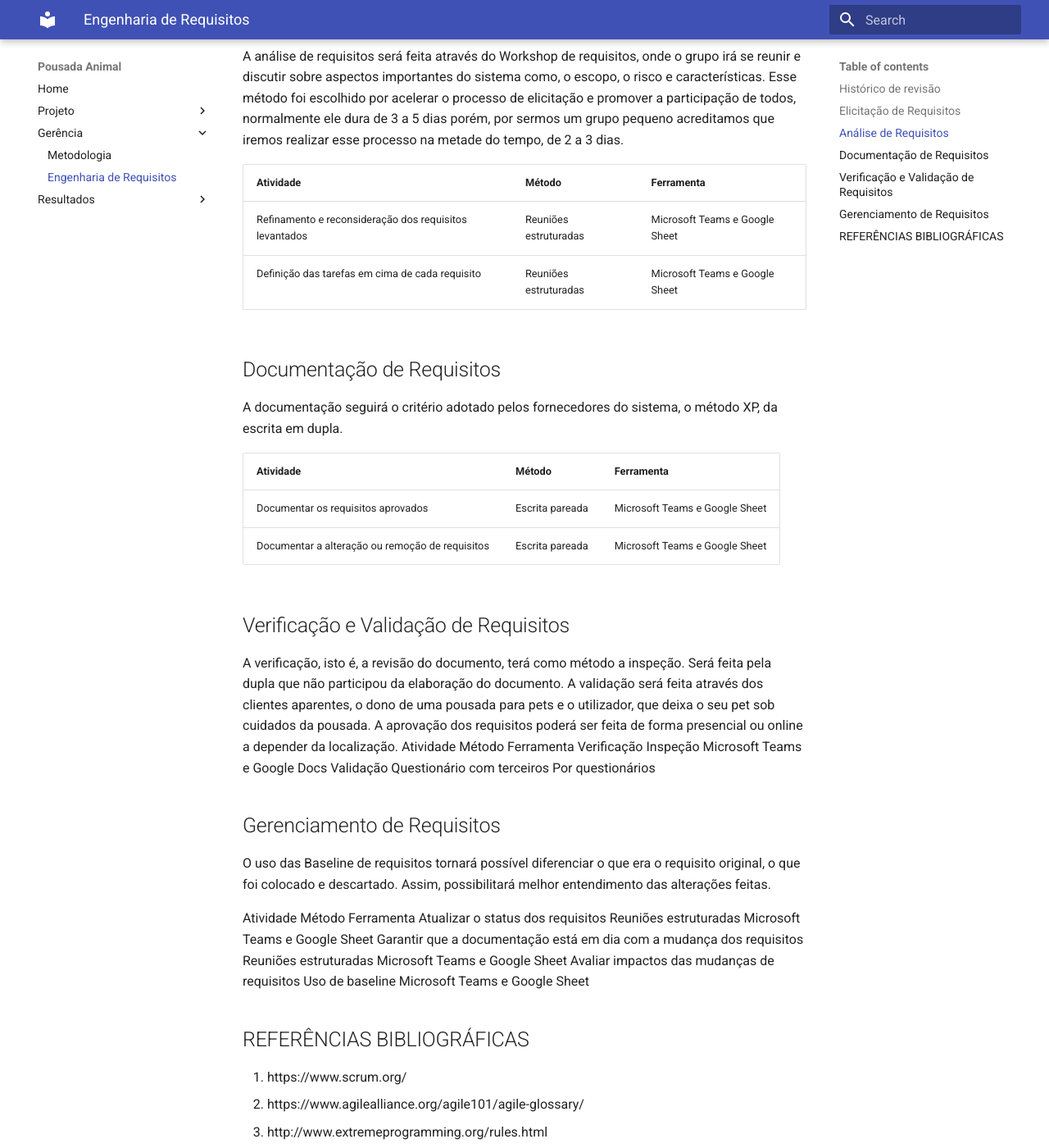
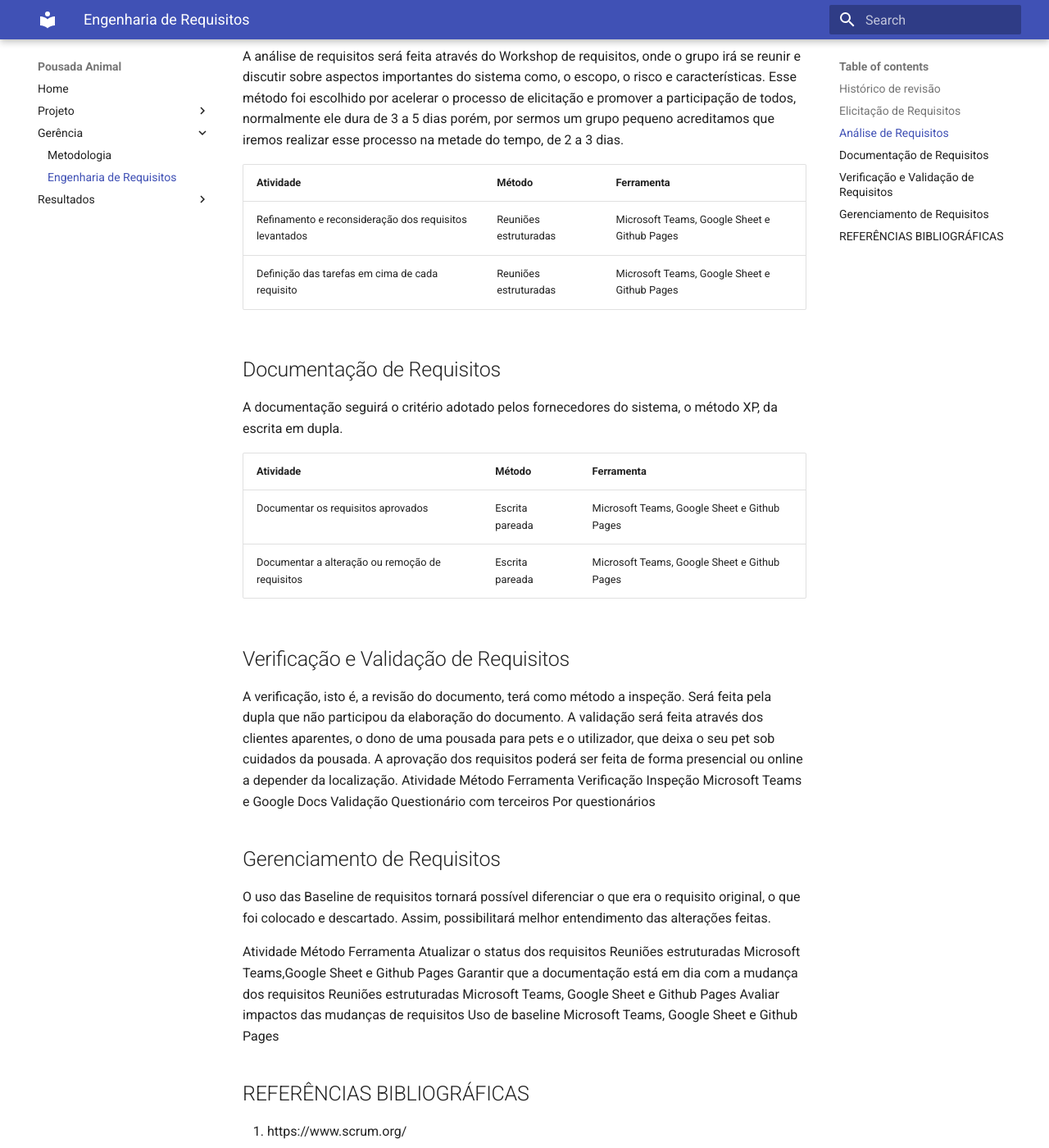
Before and after one commit to luisgaboardi/2021.2-PousadaAnimal, an MkDocs documentation site: the page built from docs/requirements-engineering.md, in a window 1280 px wide and 1400 px high, scrolled down 1471 px. Shown: the whole window at 82% size. Built offline with MkDocs 1.6.1 and Material for MkDocs 9.7.7, drawn with Linux system fonts in a browser that asks for light colours.

Commit message:
Add Github pages as tool used in RE

```diff
--- a/docs/requirements-engineering.md
+++ b/docs/requirements-engineering.md
@@ -27,8 +27,8 @@ A análise de requisitos será feita através do Workshop de requisitos, onde o
 
 | Atividade | Método | Ferramenta
 | --------- | ------ | -------
-| Refinamento e reconsideração dos requisitos levantados | Reuniões estruturadas | Microsoft Teams e Google Sheet
-| Definição das tarefas em cima de cada requisito | Reuniões estruturadas | Microsoft Teams e Google Sheet
+| Refinamento e reconsideração dos requisitos levantados | Reuniões estruturadas | Microsoft Teams, Google Sheet e Github Pages
+| Definição das tarefas em cima de cada requisito | Reuniões estruturadas | Microsoft Teams, Google Sheet e Github Pages
 
 
 ## Documentação de Requisitos
@@ -36,8 +36,8 @@ A documentação seguirá o critério adotado pelos fornecedores do sistema, o m
 
 | Atividade | Método | Ferramenta
 | --------- | ------ | -------
-| Documentar os requisitos aprovados | Escrita pareada | Microsoft Teams e Google Sheet
-| Documentar a alteração ou remoção de requisitos | Escrita pareada | Microsoft Teams e Google Sheet
+| Documentar os requisitos aprovados | Escrita pareada | Microsoft Teams, Google Sheet e Github Pages
+| Documentar a alteração ou remoção de requisitos | Escrita pareada | Microsoft Teams, Google Sheet e Github Pages
 
 
 ## Verificação e Validação de Requisitos
@@ -62,13 +62,13 @@ Método
 Ferramenta
 Atualizar o status dos requisitos
 Reuniões estruturadas
-Microsoft Teams e Google Sheet
+Microsoft Teams,Google Sheet e Github Pages
 Garantir que a documentação está em dia com a mudança dos requisitos
 Reuniões estruturadas
-Microsoft Teams e Google Sheet
+Microsoft Teams, Google Sheet e Github Pages
 Avaliar impactos das mudanças de requisitos
 Uso de baseline
-Microsoft Teams e Google Sheet
+Microsoft Teams, Google Sheet e Github Pages
 
 ## REFERÊNCIAS BIBLIOGRÁFICAS
 1. https://www.scrum.org/
```
